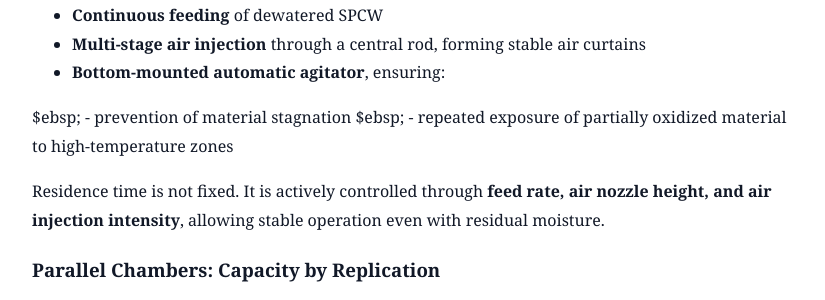
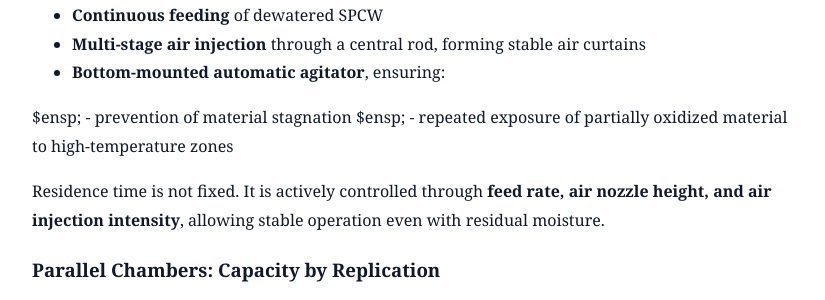
Before and after one commit to ssimsangmin49-creator/ecofriendly-polymer-compounds-incineration, a Jekyll site: the page built from _posts/2026-02-08-supplementary-note-of marine-spcw.md, in a window 1280 px wide and 900 px high, scrolled down 1518 px. Shown: the part 154-454 px from the top of the window, without its empty margins (222-1047 px from the left). Built offline with Jekyll 4.4.1, drawn with Linux system fonts in a browser that asks for light colours.

Commit message:
Update 2026-02-08-supplementary-note-of marine-spcw.md

```diff
--- a/_posts/2026-02-08-supplementary-note-of marine-spcw.md
+++ b/_posts/2026-02-08-supplementary-note-of marine-spcw.md
@@ -61,8 +61,8 @@ Key elements include:
 - **Multi-stage air injection** through a central rod, forming stable air curtains
 - **Bottom-mounted automatic agitator**, ensuring:
 
-$ebsp; - prevention of material stagnation
-$ebsp; - repeated exposure of partially oxidized material to high-temperature zones
+$ensp; - prevention of material stagnation
+$ensp; - repeated exposure of partially oxidized material to high-temperature zones
 
 Residence time is not fixed. It is actively controlled through **feed rate, air nozzle height, and air injection intensity**, allowing stable operation even with residual moisture.
 
```
